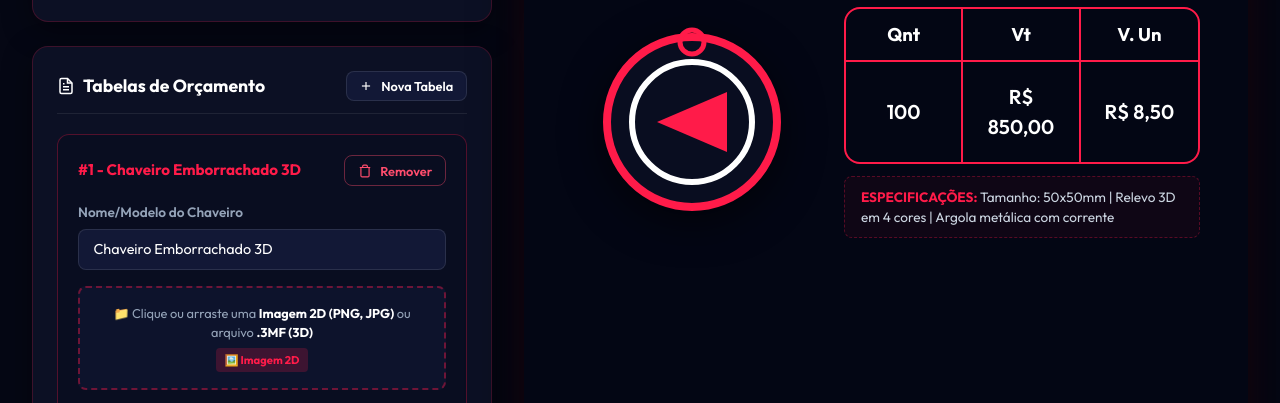
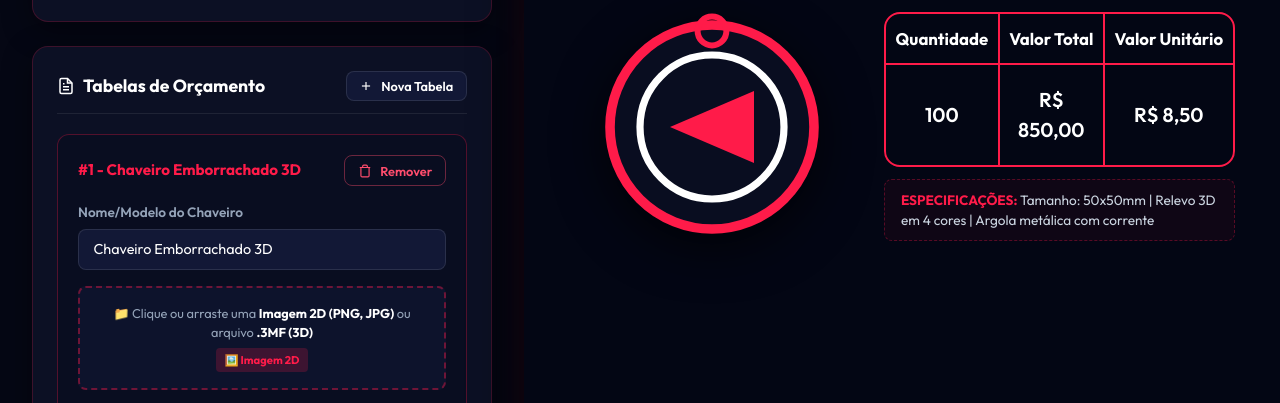
Before and after one commit to marc-vinn/Pagina_de_Or-amentos, a website built with Vite: page index.html in a window 1280 px wide. Shown: the part 350-753 px from the top of the page. Built offline with nearby package versions, Linux system fonts and the light colour scheme.

Commit message:
style: titulos completos na tabela (Quantidade, Valor Total, Valor Unitario), ampliacao e remocao de borda na media 3D/2D

```diff
--- a/src/css/style.css
+++ b/src/css/style.css
@@ -434,10 +434,10 @@ body {
   width: 100%;
 }
 
-/* Keychain Media Container (2D Image or 3D Canvas) */
+/* Keychain Media Container (2D Image or 3D Canvas) - Ampliado e Sem Borda */
 .doc-keychain-media {
-  width: 240px;
-  height: 200px;
+  width: 280px;
+  height: 240px;
   flex-shrink: 0;
   display: flex;
   align-items: center;
@@ -449,7 +449,7 @@ body {
   max-width: 100%;
   max-height: 100%;
   object-fit: contain;
-  filter: drop-shadow(0 10px 20px rgba(0,0,0,0.6));
+  filter: drop-shadow(0 12px 25px rgba(0, 0, 0, 0.7));
 }
 
 .doc-keychain-canvas-wrapper {
@@ -458,8 +458,8 @@ body {
   position: relative;
   border-radius: var(--radius-md);
   overflow: hidden;
-  background: radial-gradient(circle at center, #101633 0%, #050714 80%);
-  border: 1px solid rgba(255, 27, 73, 0.3);
+  background: transparent;
+  border: none;
 }
 
 .doc-keychain-canvas-wrapper canvas {
@@ -502,12 +502,13 @@ body {
 .doc-table th {
   border-bottom: 2px solid var(--primary-red);
   border-right: 2px solid var(--primary-red);
-  padding: 0.75rem 1rem;
-  font-size: 1.15rem;
+  padding: 0.75rem 0.6rem;
+  font-size: 1.05rem;
   font-weight: 700;
   color: #ffffff;
   text-align: center;
   width: 33.33%;
+  white-space: nowrap;
 }
 
 .doc-table th:last-child {
--- a/src/js/app.js
+++ b/src/js/app.js
@@ -435,9 +435,9 @@ function renderPreview() {
         <table class="doc-table">
           <thead>
             <tr>
-              <th>Qnt</th>
-              <th>Vt</th>
-              <th>V. Un</th>
+              <th>Quantidade</th>
+              <th>Valor Total</th>
+              <th>Valor Unitário</th>
             </tr>
           </thead>
           <tbody>
--- a/src/js/viewer3d.js
+++ b/src/js/viewer3d.js
@@ -168,7 +168,7 @@ export class Keychain3DViewer {
         object.position.sub(center); // Center geometry
 
         const maxDim = Math.max(size.x, size.y, size.z);
-        const targetDim = 45; // Scale to fit camera view nicely
+        const targetDim = 54; // Scale to fill the enlarged viewport prominently
         if (maxDim > 0) {
           const scale = targetDim / maxDim;
           object.scale.set(scale, scale, scale);
```
